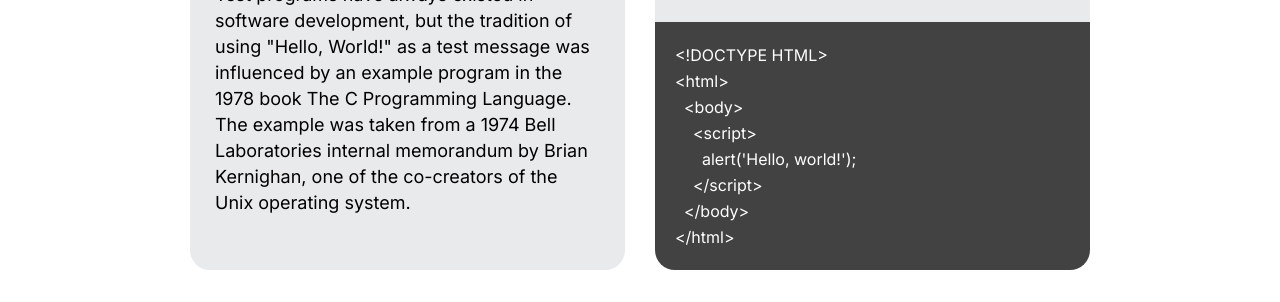
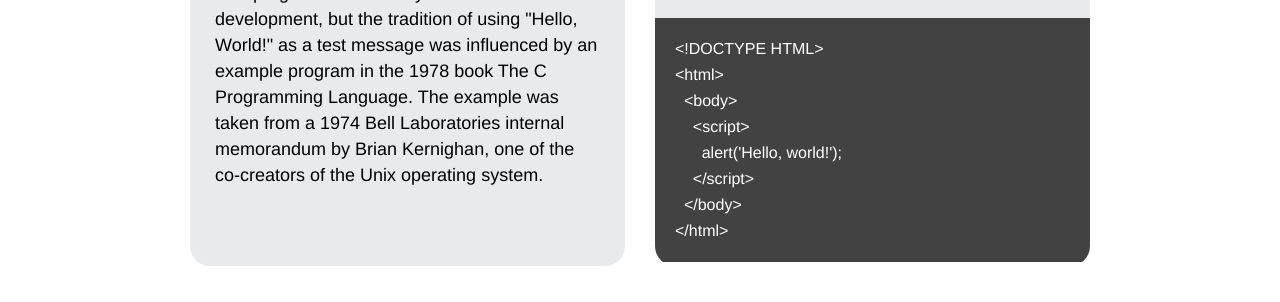
Before and after one commit to BlakeKaufman/MI-349-Assignment-1, a plain HTML site: page index.html in a window 1280 px wide. Shown: the part 498-800 px from the top of the page. Drawn offline with Linux system fonts and the light colour scheme.

Commit message:
updated font

```diff
--- a/assets/styles/index.css
+++ b/assets/styles/index.css
@@ -3,7 +3,7 @@
 :root {
   --dark_gray: #424242;
   --background_offset: #e9eaec;
-  --interFont: "Inter", sans-serif;
+  --interFont: Helvetica, "Inter", sans-serif;
 }
 
 * {
```
